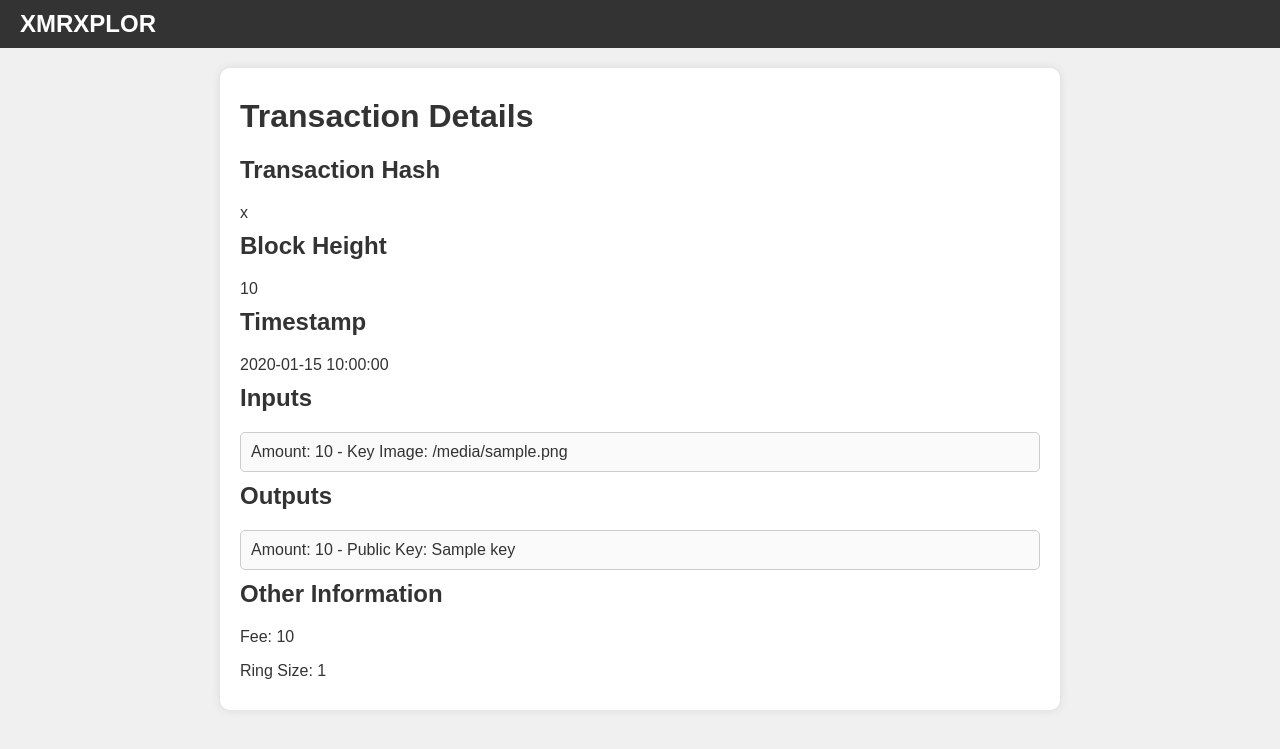
After one commit to hooftly/xmrxplor, a Flask app: template templates/transaction.html in a window 1280 px wide. The commit adds this page. Shown: the top 749 px of the page. Run offline with Flask 3, Linux system fonts and the light colour scheme; the template is opened without the code that fills it: most values are stand-ins (such as "Sample title", 1, 10 or a date in 2020).

Commit message:
Style Changes and Addition of TX Data
Added transaction.html which displays transaction hash data.

Added view on index.html to show the latests blocks transactions. Users can click these to display tx data

```diff
--- a/app.py
+++ b/app.py
@@ -1,4 +1,4 @@
-from flask import Flask, jsonify, render_template
+from flask import Flask, jsonify, render_template, request, abort
 import requests
 import json
 import time
@@ -15,6 +15,16 @@ def fetch_data(method, params=None):
     }
     if params:
         payload["params"] = params
+    response = requests.post(url, headers=headers, data=json.dumps(payload))
+    return response.json()
+
+def fetch_transaction(tx_hash):
+    url = 'http://144.91.120.100:18081/get_transactions'
+    headers = {'Content-Type': 'application/json'}
+    payload = {
+        "txs_hashes": [tx_hash],
+        "decode_as_json": True
+    }
     response = requests.post(url, headers=headers, data=json.dumps(payload))
     return response.json()
 
@@ -44,32 +54,61 @@ def get_last_block_info():
     return jsonify({
         "block_count": block_count + 1,
         "time_since_last_block": time_since_last_block,
-        "num_transactions": num_transactions
+        "num_transactions": num_transactions,
+        "tx_hashes": block_json['tx_hashes']
     })
-
-@app.route('/get_average_block_time')
-def get_average_block_time():
-    block_count_data = fetch_data("get_block_count")
-    block_count = block_count_data['result']['count']
-
-    timestamps = []
-    for i in range(block_count - 20, block_count):
-        block_data = fetch_data("get_block", {"height": i})
-        block_header = block_data['result']['block_header']
-        timestamps.append(block_header['timestamp'])
-
-    if len(timestamps) < 2:
-        return jsonify({"average_block_time": None})
-
-    time_diffs = [j - i for i, j in zip(timestamps[:-1], timestamps[1:])]
-    average_block_time = sum(time_diffs) / len(time_diffs)
-
-    return jsonify({"average_block_time": average_block_time})
 
 @app.route('/get_block/<int:height>')
 def get_block(height):
     block_data = fetch_data("get_block", {"height": height})
     return jsonify(block_data)
 
+@app.route('/transaction/<tx_hash>')
+def transaction(tx_hash):
+    tx_data = fetch_transaction(tx_hash)
+
+    if 'txs' not in tx_data:
+        # Log the response for debugging
+        app.logger.error(f"Transaction data fetch error: {tx_data}")
+        abort(500, description="Failed to fetch transaction data")
+
+    # Log the entire response for debugging
+    app.logger.info(f"Transaction data: {json.dumps(tx_data, indent=2)}")
+
+    # Parse the transaction details
+    tx_details = json.loads(tx_data['txs'][0]['as_json'])
+
+    # Enhanced logging for vin details
+    app.logger.info(f"vin details: {json.dumps(tx_details['vin'], indent=2)}")
+
+    vin_details = []
+    ring_size = 0
+    for vin in tx_details.get('vin', []):
+        if 'key' in vin:
+            vin_details.append({
+                'amount': vin['key'].get('amount', 'N/A'),
+                'key_image': vin['key'].get('k_image', 'N/A')
+            })
+            ring_size = max(ring_size, len(vin['key'].get('key_offsets', [])))
+
+    vout_details = []
+    for vout in tx_details.get('vout', []):
+        vout_details.append({
+            'amount': vout.get('amount', '0'),
+            'target': {'key': vout['target']['tagged_key'].get('key', 'N/A')}
+        })
+
+    transaction_info = {
+        'tx_hash': tx_data['txs'][0].get('tx_hash', 'N/A'),
+        'block_height': tx_data['txs'][0].get('block_height', 'N/A'),
+        'timestamp': tx_data['txs'][0].get('block_timestamp', 'N/A'),
+        'vin': vin_details,
+        'vout': vout_details,
+        'rct_signatures': tx_details.get('rct_signatures', {}),
+        'ring_size': ring_size
+    }
+
+    return render_template('transaction.html', transaction=transaction_info)
+
 if __name__ == '__main__':
     app.run(debug=True)
--- a/static/styles.css
+++ b/static/styles.css
@@ -1,45 +1,97 @@
 body {
     font-family: Arial, sans-serif;
-    display: flex;
-    justify-content: center;
-    align-items: center;
-    height: 100vh;
     margin: 0;
     background-color: #f0f0f0;
 }
 
+.navbar {
+    display: flex;
+    justify-content: space-between;
+    align-items: center;
+    padding: 10px 20px;
+    background-color: #333;
+    color: white;
+}
+
+.navbar-brand {
+    font-size: 24px;
+    font-weight: bold;
+}
+
 .container {
-    text-align: center;
+    text-align: left;
     padding: 20px;
     background: white;
     box-shadow: 0 0 10px rgba(0, 0, 0, 0.1);
     border-radius: 10px;
-    max-width: 600px;
-    margin: 20px;
+    max-width: 800px;
+    margin: 20px auto;
+}
+
+.info-cards {
+    display: flex;
+    justify-content: space-around;
+    margin-bottom: 20px;
+}
+
+.info-card {
+    flex: 1;
+    margin: 10px;
+    padding: 15px;
+    background: #fafafa;
+    border: 1px solid #ccc;
+    border-radius: 5px;
+    font-size: 16px;
+    color: #333;
+    text-align: center;
 }
 
 h1 {
     color: #333;
-    margin-bottom: 20px;
+    margin-top: 10px;
 }
 
 .result {
     margin-top: 20px;
-    font-size: 18px;
+    font-size: 16px;
     color: #333;
     padding: 10px;
     border: 1px solid #ccc;
     border-radius: 5px;
     background-color: #fafafa;
-}
-
-#blockCountResult,
-#lastBlockInfoResult,
-#averageBlockTimeResult {
-    margin-bottom: 20px;
+    max-height: 400px;
+    overflow-y: auto;
 }
 
 .loading {
     font-size: 16px;
     color: #777;
 }
+
+.transaction-details {
+    margin-top: 20px;
+}
+
+.transaction-details h2 {
+    color: #333;
+    margin-top: 10px;
+}
+
+.transaction-details p, .transaction-details ul {
+    font-size: 16px;
+    color: #333;
+    margin-bottom: 10px;
+}
+
+.transaction-details ul {
+    list-style-type: none;
+    padding-left: 0;
+}
+
+.transaction-details ul li {
+    background: #fafafa;
+    border: 1px solid #ccc;
+    border-radius: 5px;
+    padding: 10px;
+    margin-bottom: 5px;
+}
--- /dev/null
+++ b/templates/transaction.html
@@ -0,0 +1,45 @@
+<!DOCTYPE html>
+<html lang="en">
+<head>
+    <meta charset="UTF-8">
+    <meta name="viewport" content="width=device-width, initial-scale=1.0">
+    <title>Transaction Details</title>
+    <link rel="stylesheet" href="{{ url_for('static', filename='styles.css') }}">
+</head>
+<body>
+    <nav class="navbar">
+        <div class="navbar-brand">XMRXPLOR</div>
+    </nav>
+    <div class="container">
+        <h1>Transaction Details</h1>
+        <div class="transaction-details">
+            <h2>Transaction Hash</h2>
+            <p>{{ transaction.tx_hash }}</p>
+
+            <h2>Block Height</h2>
+            <p>{{ transaction.block_height }}</p>
+
+            <h2>Timestamp</h2>
+            <p>{{ transaction.timestamp }}</p>
+
+            <h2>Inputs</h2>
+            <ul>
+                {% for input in transaction.vin %}
+                    <li>Amount: {{ input.amount }} - Key Image: {{ input.key_image }}</li>
+                {% endfor %}
+            </ul>
+
+            <h2>Outputs</h2>
+            <ul>
+                {% for output in transaction.vout %}
+                    <li>Amount: {{ output.amount }} - Public Key: {{ output.target.key }}</li>
+                {% endfor %}
+            </ul>
+
+            <h2>Other Information</h2>
+            <p>Fee: {{ transaction.rct_signatures.txnFee }}</p>
+            <p>Ring Size: {{ transaction.ring_size }}</p>
+        </div>
+    </div>
+</body>
+</html>
```
Also changed, not shown: static/script.js (+33 -54 lines), templates/index.html (+10 -4 lines).
